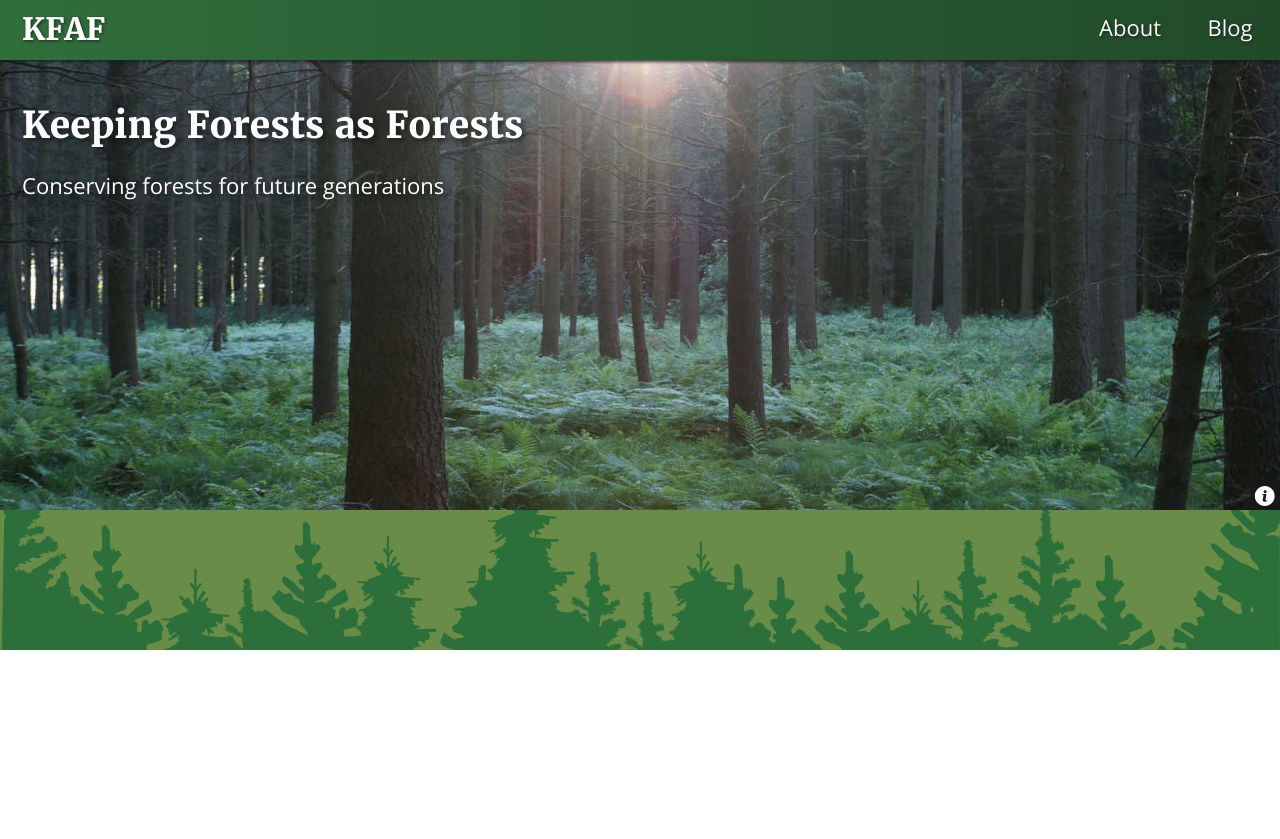
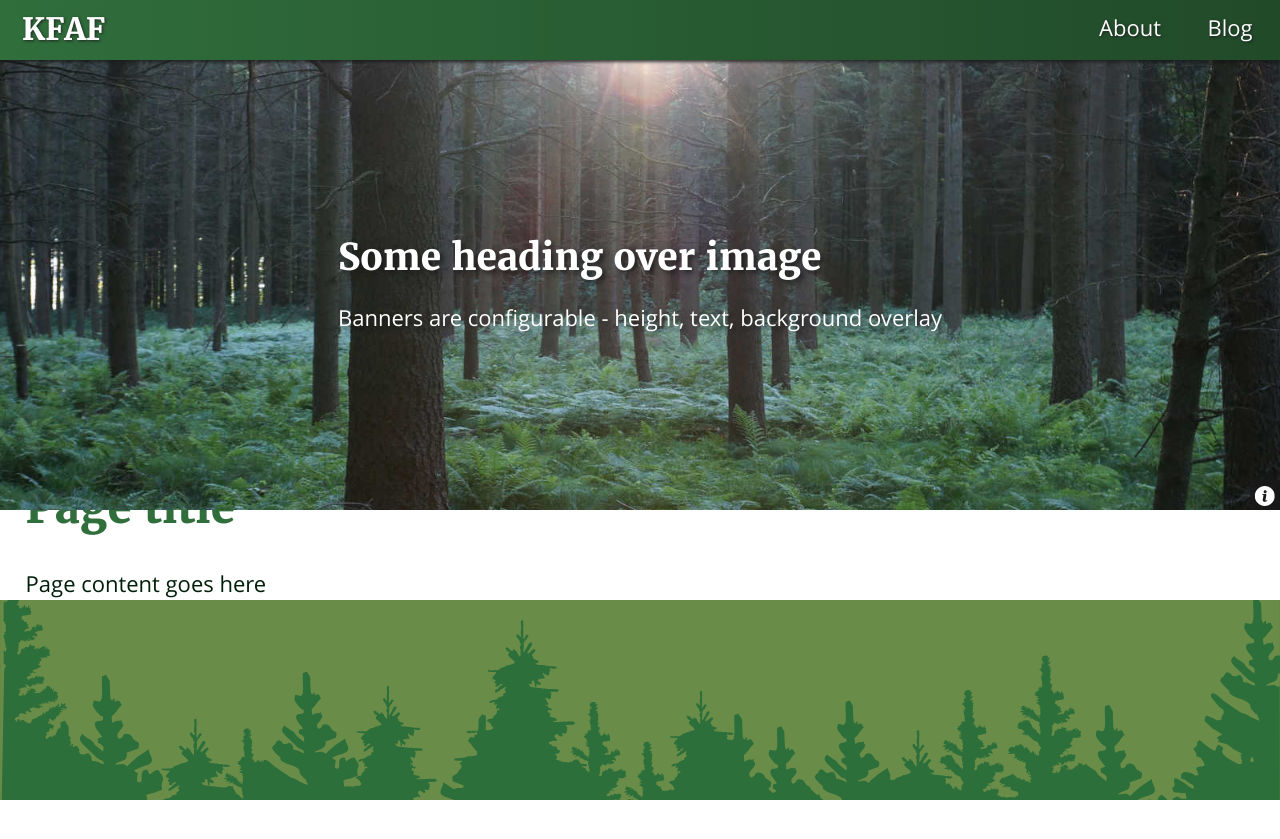
Before and after one commit to USFWS/keeping-forests-as-forests, a Jekyll site: the page built from index.md, in a window 1280 px wide. Shown: the top 839 px of the page. Built offline with Jekyll 4.4.1, drawn with Linux system fonts in a browser that asks for light colours; our own code applies the rules of GitHub Pages for plain Markdown files.

Commit message:
Add new frontmatter properties to control hero banner

```diff
--- a/index.md
+++ b/index.md
@@ -5,7 +5,9 @@ hero:
   alt: Sun beams cast through a forest canopy near sunset.
   caption: Caption goes here. Caption goes here. Caption goes here. Caption goes here.
   heading:
-    content: <h2>Keeping Forests as Forests</h2><p>Conserving forests for future generations</p>
-    justifyContent: flex-start
-    alignItems: flex-start
+    content: <h2>Some heading over image</h2><p>Banners are configurable - height, text, background overlay</p>
 ---
+
+# Page title
+
+Page content goes here
```
Also changed, not shown: 404.md (+3 -0 lines), about.md (+9 -0 lines), blog.md (added, +14 -0 lines).
